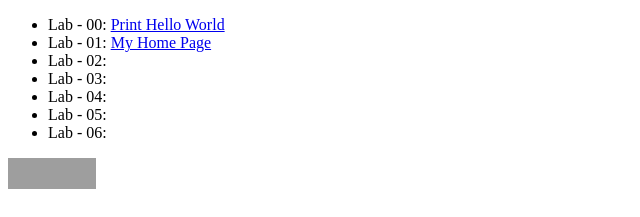
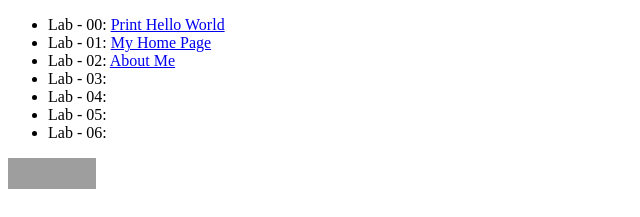
Before and after one commit to sigdelsanjeevan/sigdelsanjeevan.github.io, a plain HTML site: page index.html in a window 1280 px wide. Shown: the part 364-581 px from the top of the page, 0-640 px from the left. Drawn offline with Linux system fonts and the light colour scheme; grey boxes are pictures that could not be loaded.

Commit message:
Added link to About Me page

```diff
--- a/index.html
+++ b/index.html
@@ -15,7 +15,7 @@
 	<ul>
 		<li>Lab - 00: <a href="https://sigdelsanjeevan.github.io/helloworld.html">Print Hello World</a></li>
 		<li>Lab - 01: <a href="https://sigdelsanjeevan.github.io">My Home Page</a></li>
-		<li>Lab - 02: </li>
+		<li>Lab - 02: <a href="https://sigdelsanjeevan.github.io/aboutme.html">About Me</a></li>
 		<li>Lab - 03: </li>
 		<li>Lab - 04: </li>
 		<li>Lab - 05: </li>
```
